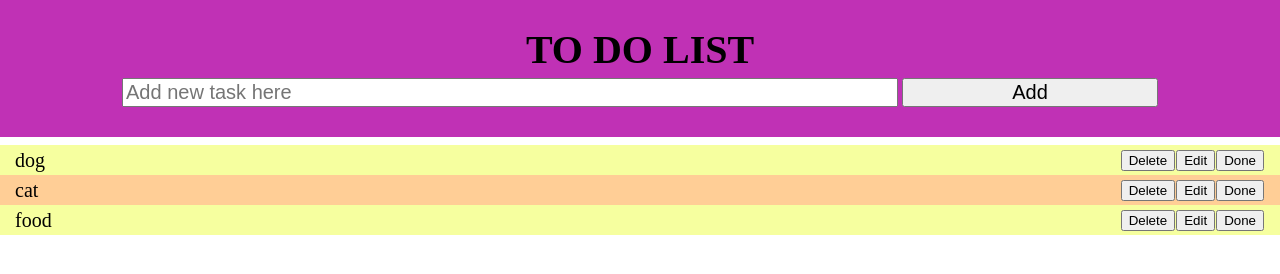
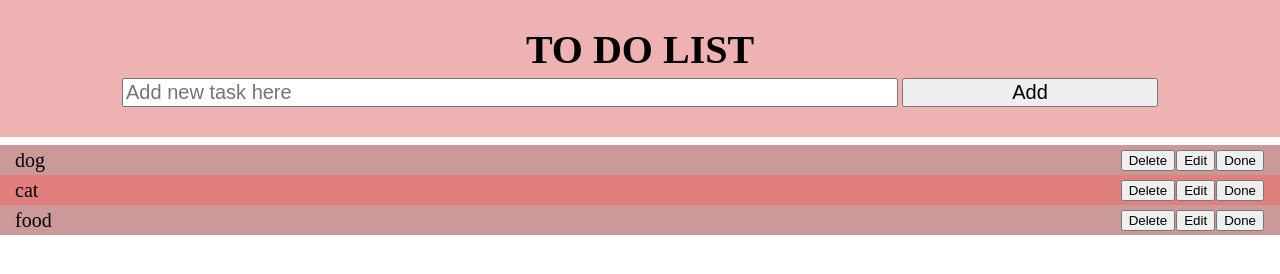
Before and after one commit to martagrus/to-do-list, a plain HTML site: page index.html in a window 1280 px wide. Drawn offline with Linux system fonts and the light colour scheme.

Commit message:
edit button

```diff
--- a/script.js
+++ b/script.js
@@ -45,14 +45,14 @@ createElement = (title) => {
     newElement.innerText = title;
     newElement.id = nextId;
     newElement.appendChild(createNewButton('Done', "done-" + nextId, nextId));
-    newElement.appendChild(createNewButton('Edit', "edit-" + nextId, nextId, popUp));
+    newElement.appendChild(createNewButton('Edit', "edit-" + nextId, nextId));
     newElement.appendChild(createNewButton('Delete', 'delete-' + nextId, nextId));
 
     nextId++;
     return newElement;
 }
 
-createNewButton = (btnRole, btnId, elementId, popUp) => {
+createNewButton = (btnRole, btnId, elementId) => {
     const newButton = document.createElement('button');
     newButton.innerText = btnRole;
     newButton.id = btnId;
@@ -63,13 +63,13 @@ createNewButton = (btnRole, btnId, elementId, popUp) => {
     }
     if (btnRole === 'Done') {
         newButton.addEventListener ('click', () => {
-            document.getElementById(elementId).style.background = "#f739a6";
+            document.getElementById(elementId).style.background = "#db5858";
             document.getElementById(elementId).style.textDecoration = "line-through";
         });
     }
     if (btnRole === 'Edit') {
         newButton.addEventListener ('click', () => {
-            document.getElementById(popUp).style.display = "block";
+            document.getElementById('popUp').style.display = "block";
         });
     }
 
@@ -94,13 +94,6 @@ function acceptChangeHandler() {
     // closePopup()
 }
 
-//openPopup = () => {
-    //$openPU.addEventListener('click', openPU = (popUp) => {
-    //let popUpWindow = document.getElementbyId('popUp');
-    //popUpWindow.style.display = "block";
-    //});
-//}
-
 closePopup = () => {
     $closePU.addEventListener('click', declineChanges);
     $cancelBtn.addEventListener('click', declineChanges);
--- a/style/style.css
+++ b/style/style.css
@@ -9,7 +9,7 @@ h1 {
 }
 
 .new-task {
-    background-color:	#c031b5;
+    background-color: #eeb2b2;
     padding: 30px;
     color:black;
     text-align: center;
@@ -38,15 +38,15 @@ li button {
 }
 
 li:nth-of-type(odd) {
-    background-color: #f6ff9f;
+    background-color: #cc9999;
 }
 
 li:nth-of-type(even) {
-    background-color: #ffce96;
+    background-color: #e17e7e;
 }
 
 li:hover {
-    background: #f78686;
+    background: #ba6363;
   }
 
 .popup {
@@ -57,7 +57,7 @@ li:hover {
     width: 60vw;
     height: 50vh;
     overflow: auto;
-    background-color: rgba(192,49,181,0.6); /
+    background-color: rgba(238,178,178,0.6); /
 }
 
 .popup-content {
```
